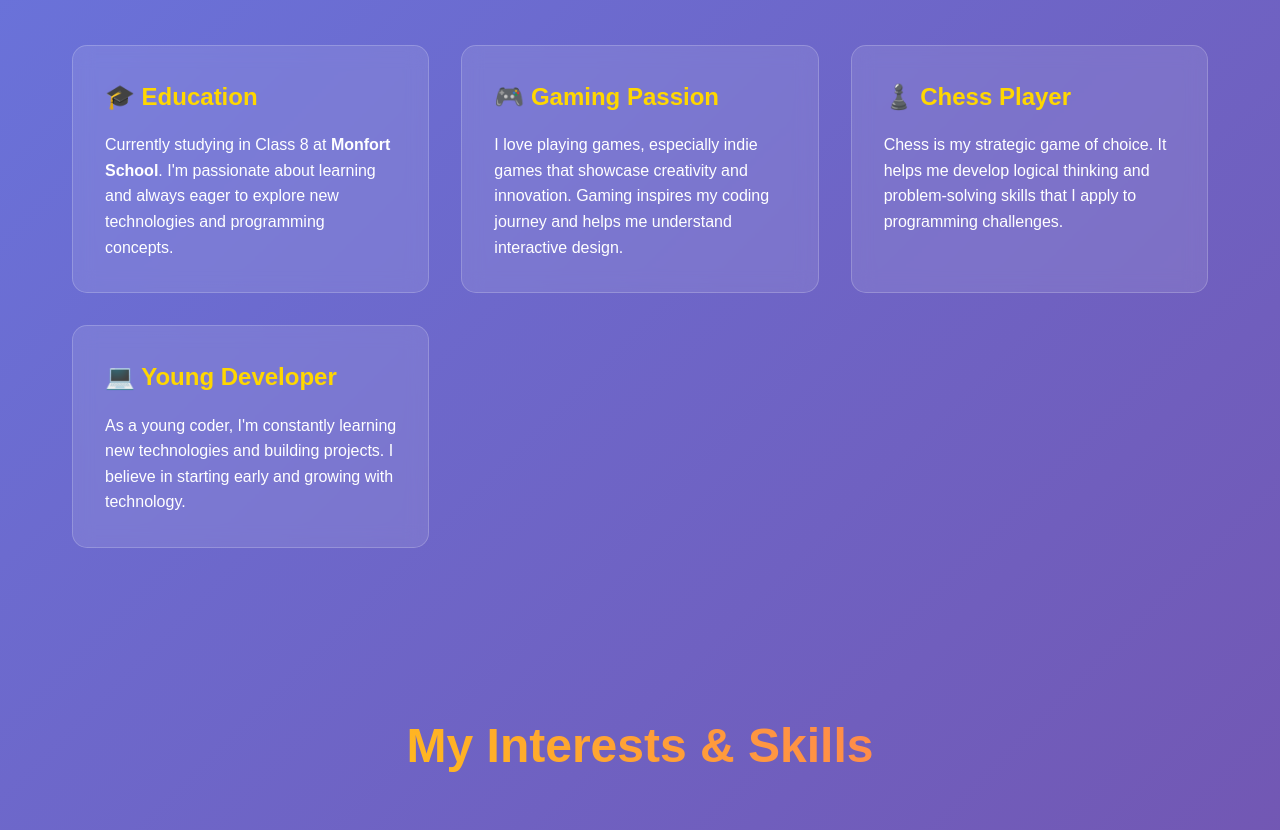
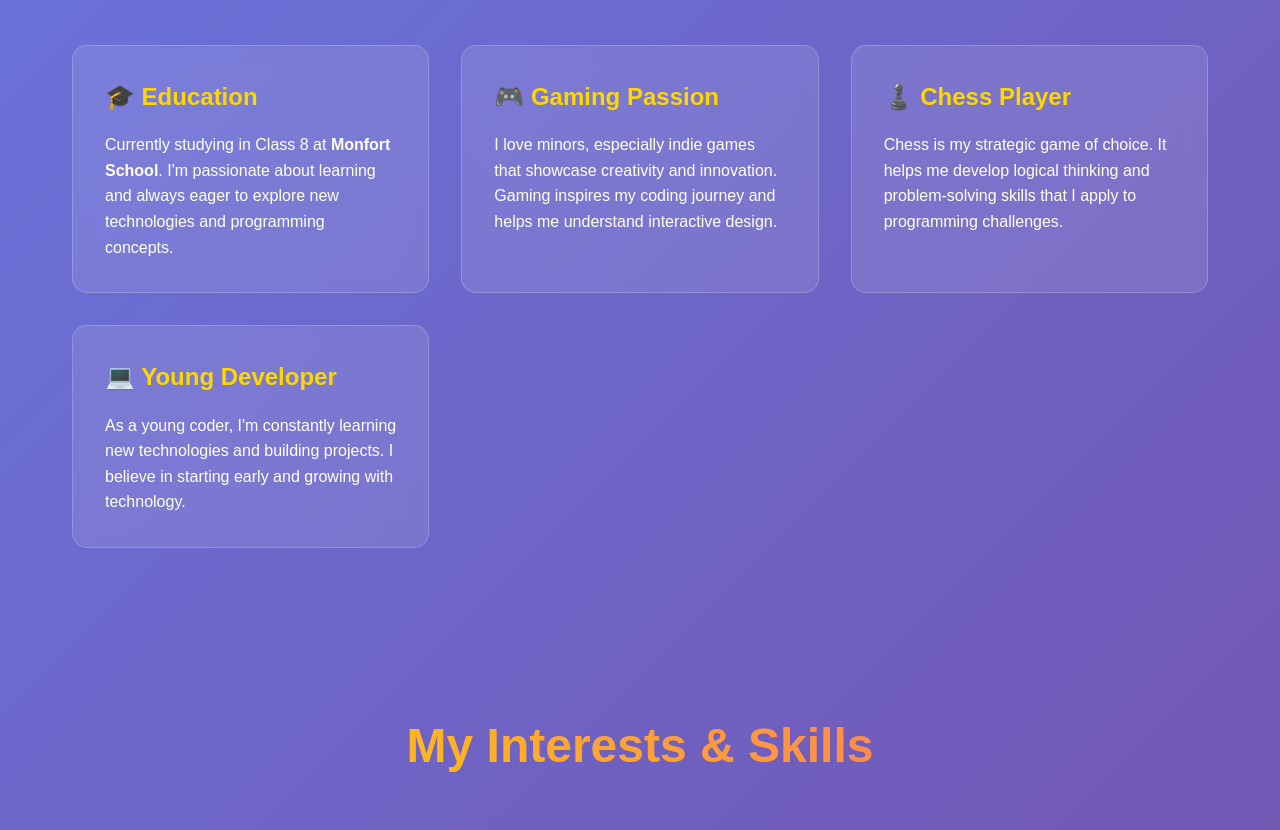
Before and after one commit to ranganjana405-a11y/ABOUT_ME, a plain HTML site: page index.html in a window 1280 px wide. Shown: the part 960-1790 px from the top of the page. Drawn offline with Linux system fonts and the light colour scheme.

Commit message:
renamed to index.html for deployment

```diff
--- a/index.html
+++ b/index.html
@@ -368,11 +368,11 @@
             </div>
             <div class="info-card">
                 <h3>🎮 Gaming Passion</h3>
-                <p>I love playing games, especially indie games that showcase creativity and innovation. Gaming inspires my coding journey and helps me understand interactive design.</p>
+                <p>I love minors, especially indie games that showcase creativity and innovation. Gaming inspires my coding journey and helps me understand interactive design.</p>
             </div>
             <div class="info-card">
                 <h3>♟️ Chess Player</h3>
-                <p>Chess is my strategic game of choice. It helps me develop logical thinking and problem-solving skills that I apply to programming challenges.</p>
+                <p>Chess is my strategic game of  choice. It helps me develop logical thinking and problem-solving skills that I apply to programming challenges.</p>
             </div>
             <div class="info-card">
                 <h3>💻 Young Developer</h3>
```
